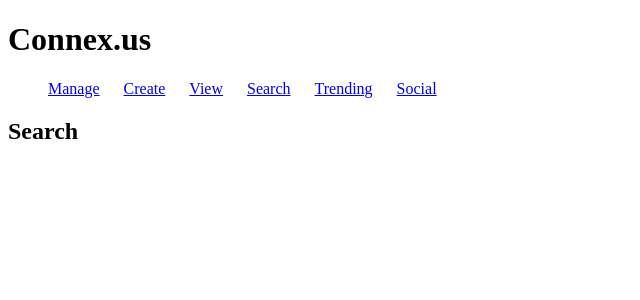
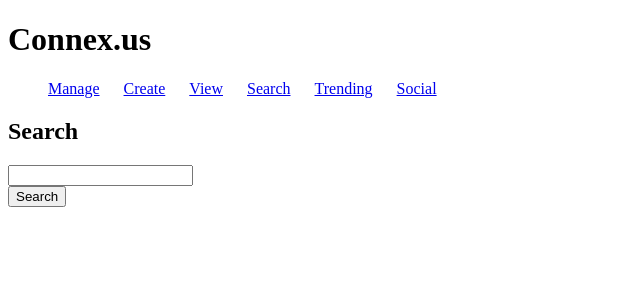
Before and after one commit to vechema/Photo-Sharing-Site, a Python web app: template templates/search.html in a window 1280 px wide. Shown: the top 300 px of the page, without its empty margins (0-640 px from the left). Run offline with Jinja, Linux system fonts and the light colour scheme; the template is opened without the code that fills it, so the values that code supplies are empty.

Commit message:
Made search form

```diff
--- a/templates/search.html
+++ b/templates/search.html
@@ -7,6 +7,11 @@
 <body>
     {% include 'templates/header.html' %}
     <h2>Search</h2>
+    <form method="post">
+      <input type="text" name="thequery">
+      <br>
+      <input type="submit" value="Search">
+    </form>
 
 </body>
 </html>
```
